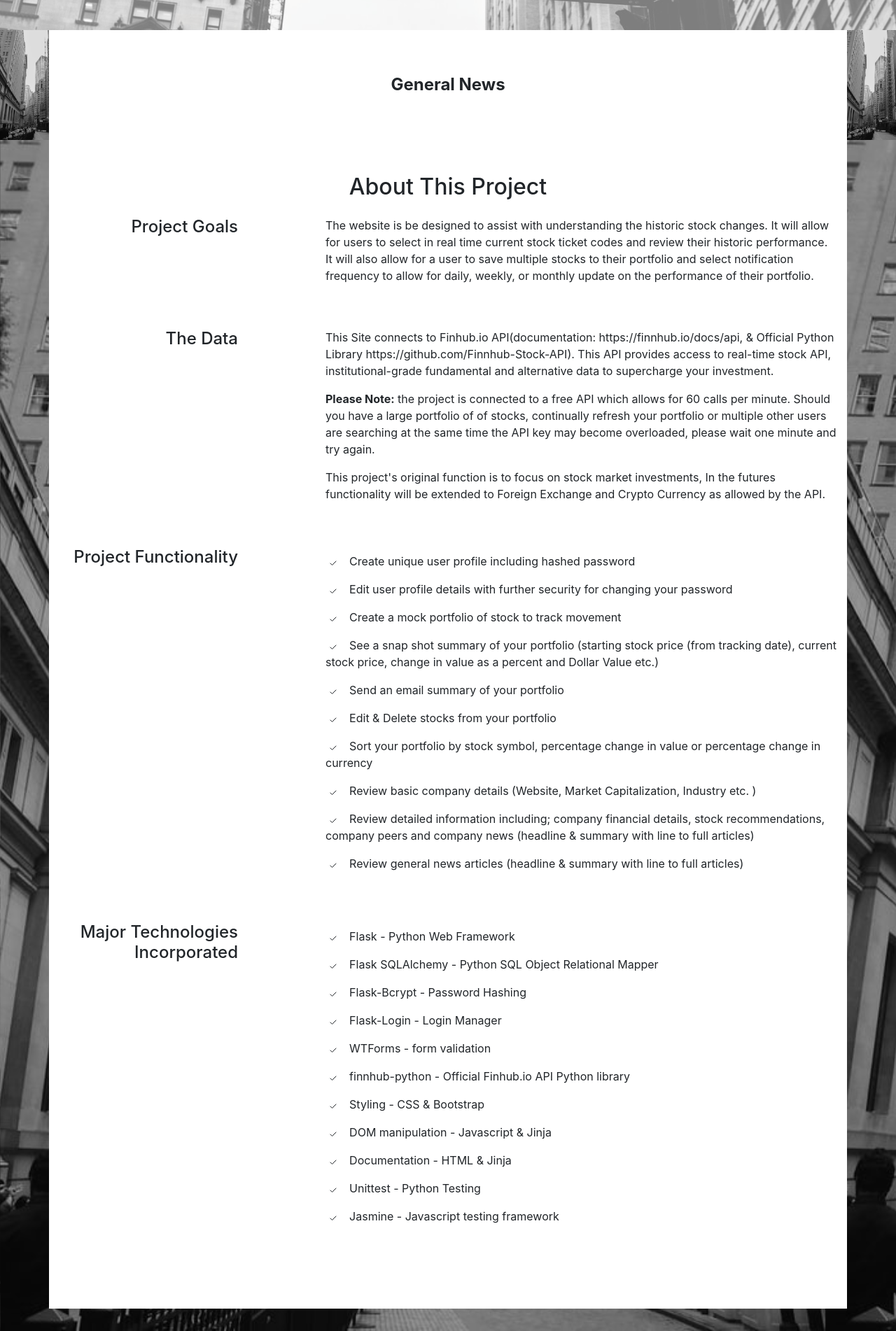
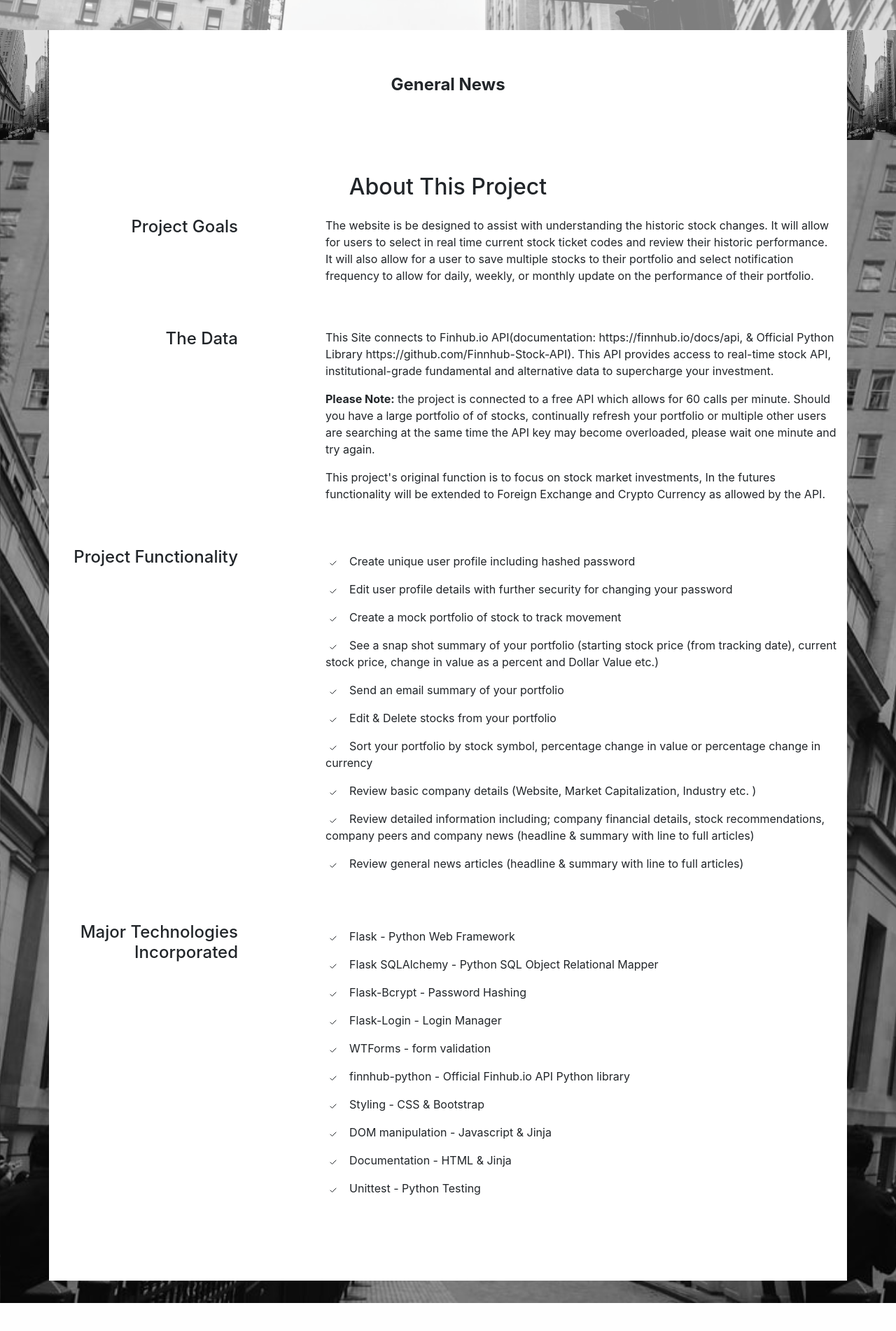
Before and after one commit to clay099/stock-tracker, a Flask app: page / in a window 1280 px wide. Shown: the part 492-2394 px from the top of the page at 70% size. After the commit the page ends 2354 px from the top, so only its background shows below. Run offline with Flask 2, Linux system fonts and the light colour scheme; some libraries are stand-ins or nearby versions.

Commit message:
updated technologies

```diff
--- a/templates/home.html
+++ b/templates/home.html
@@ -225,12 +225,6 @@
                                 <polyline points="20 6 9 17 4 12"></polyline>
                             </svg></span> Unittest - Python Testing
                     </li>
-                    <li class="py-2"><span class="badge mr-2"><svg width="1em" height="1em" viewBox="0 0 24 24"
-                                fill="none" stroke="currentColor" stroke-width="2" stroke-linecap="round"
-                                stroke-linejoin="round" class="feather feather-check">
-                                <polyline points="20 6 9 17 4 12"></polyline>
-                            </svg></span> Jasmine - Javascript testing framework
-                    </li>
                 </ul>
             </div>
         </div>
```
